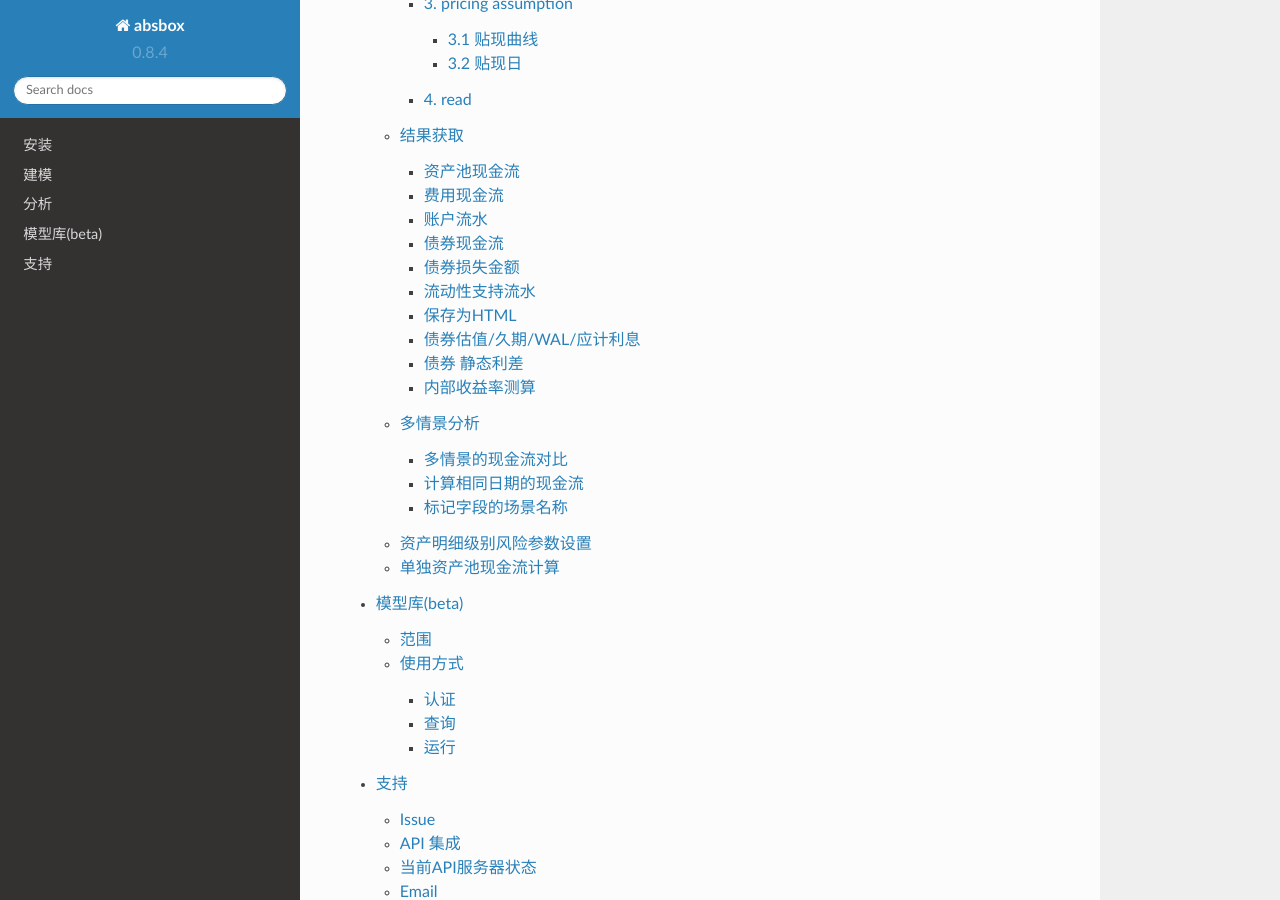
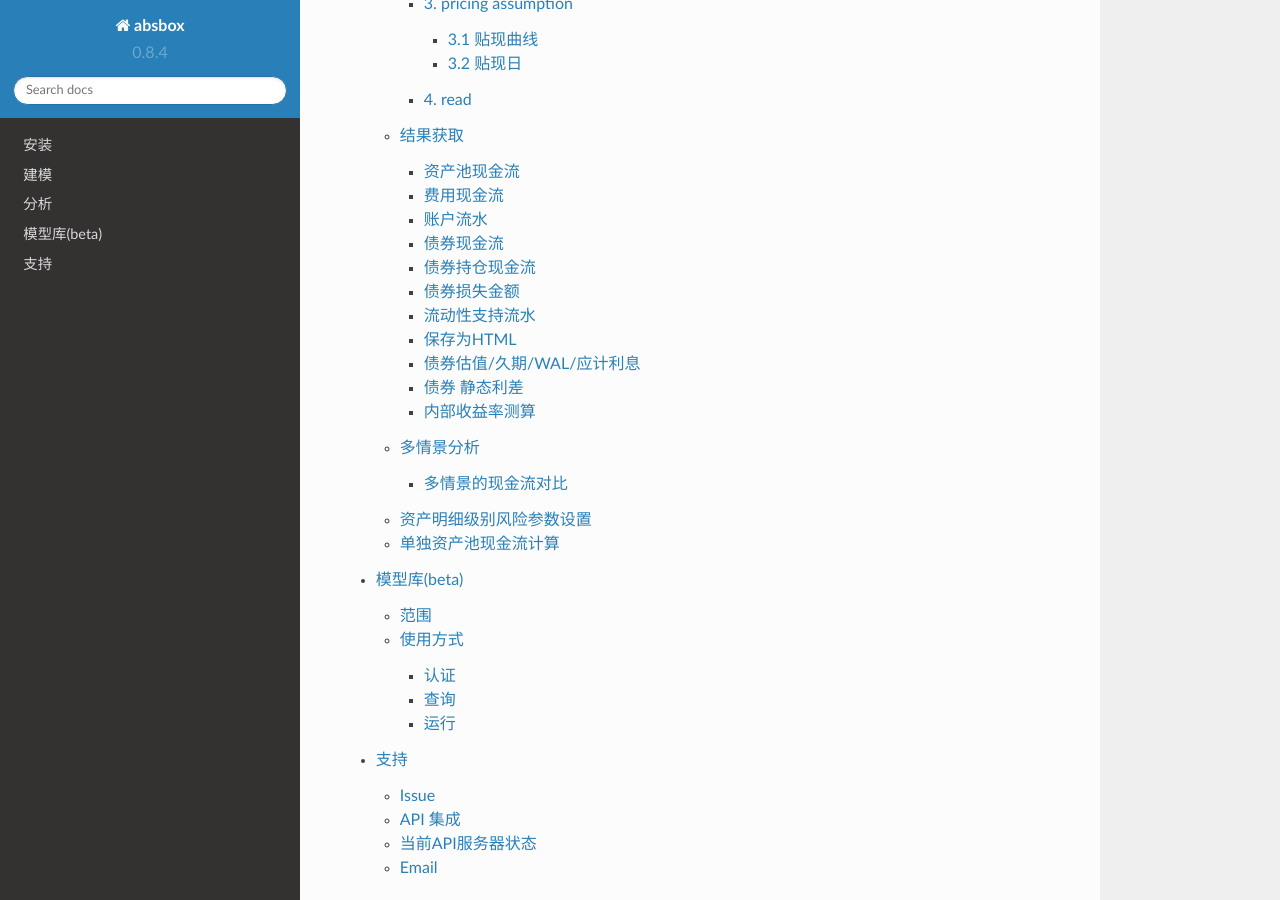
Before and after one commit to yellowbean/pyabs-doc, a Sphinx documentation site: the page built from docs/source/index.rst, in a window 1280 px wide and 900 px high, scrolled down 2948 px. Built offline with Sphinx 7.4.7 and the Read the Docs theme 2.0.0, drawn with Linux system fonts in a browser that asks for light colours; some of the changed lines change nothing that is shown.

Commit message:
update flow by scenario

```diff
--- a/docs/source/分析.rst
+++ b/docs/source/分析.rst
@@ -241,6 +241,18 @@
   :width: 400
   :alt: 债券现金流
 
+债券持仓现金流
+----------------
+
+.. code-block:: python
+
+  from absbox.local.util import positionFlow
+
+  r = localAPI.run()
+
+  positionFlow(r, {'优先A1级':15000000.0} )
+
+
 债券损失金额
 -----------
 
@@ -317,7 +329,7 @@
 多情景分析
 ============
 
-用户可以通过设定多个情景，作为一个字典传入 `assumptions` 。提交运行后，引擎返回一个字典，key为场景名字，value为对应场景下的计算结果。
+用户通过设定多个情景，作为字典传入 `assumptions` 。提交运行后，引擎返回字典，key为场景名字，value为对应场景下的计算结果。
 
 .. code-block:: python
 
@@ -343,47 +355,38 @@
 多情景的现金流对比
 ----------------
 
-用户可以通过 ``flow_by_scenario`` 查看多情景下的，特定现金流对比。
+用户可以通过 ``flow_by_scenario`` 查看多情景下的，特定现金流（资产池/账户/费用/债券等）对比。
 
 .. code-block:: python
 
+  from absbox.local.component import flow_by_scenario
+
   flow_by_scenario(rs,["pool","flow","利息"])
-  flow_by_scenario(rs,["bonds","A1","利息"])
+  flow_by_scenario(rs,["bonds","A1","本金"])
 
 .. image:: img/flow_by_scenario.png
   :width: 450
   :alt: fbs
 
-计算相同日期的现金流
-----------------
-
-由于同一个日期可能存在两条现金流记录。因此需要传入一个处理函数：
-
-  * 合计值 -> 针对 同一个期间内的现金，例如 ``本金/利息``。需要传入 -> 合计函数
-  * 最大值,最小值 -> 针对 同一个期间内的余额类，例如 ``余额`` 字段。需要传入 ->  最大/最小函数
-
-    * 合计函数: ``sum`` | ``pd.Series.sum``
-    * 最小函数: ``min`` | ``pd.Series.min``
-    * 合计函数: ``max`` | ``pd.Series.max``
+如果需要对比多个字段，可以在最后元素传入dataframe的列表
 
 .. code-block:: python
 
-  flow_by_scenario(rs,["accounts","account01","变动额"],aggFunc="sum")
-  flow_by_scenario(rs,["pool","flow","余额"],aggFunc="max")
-  flow_by_scenario(rs,["bonds","A1","利息"],aggFunc=pd.Series.sum)
+  flow_by_scenario(rs,["bonds","A1", ["本金","本息合计"]])
 
+.. image:: img/flow_by_scenario3.png
+  :width: 450
+  :alt: fbs2
 
-标记字段的场景名称
------------------
-参数 ``annotation`` 表示是否在场景名称后 加入 字段名称 。
+如果对应的查询数据是row index，那么查询：
 
 .. code-block:: python
 
-  flow_by_scenario(rs,["bonds","A1","利息"],annotation=False)
+  flow_by_scenario(rs,["pricing","A1"],node="idx")
 
-.. image:: img/flow_by_scenario2.png
+.. image:: img/flow_by_scenario4.png
   :width: 450
-  :alt: fbs2
+  :alt: fbs3
 
 资产明细级别风险参数设置
 ======================
```
Also changed, not shown: docs/source/img/flow_by_scenario3.png (added), docs/source/img/flow_by_scenario4.png (added).
